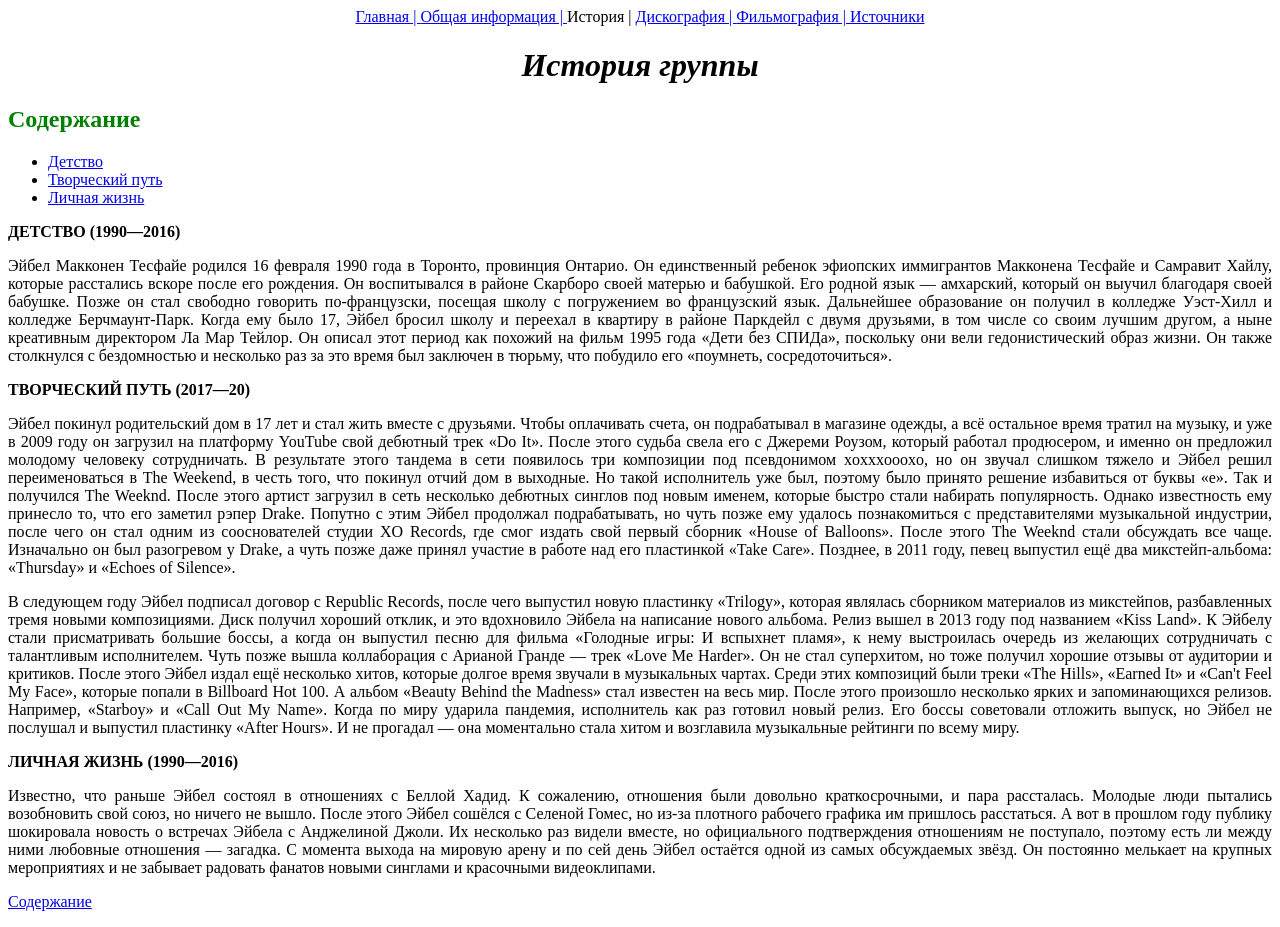
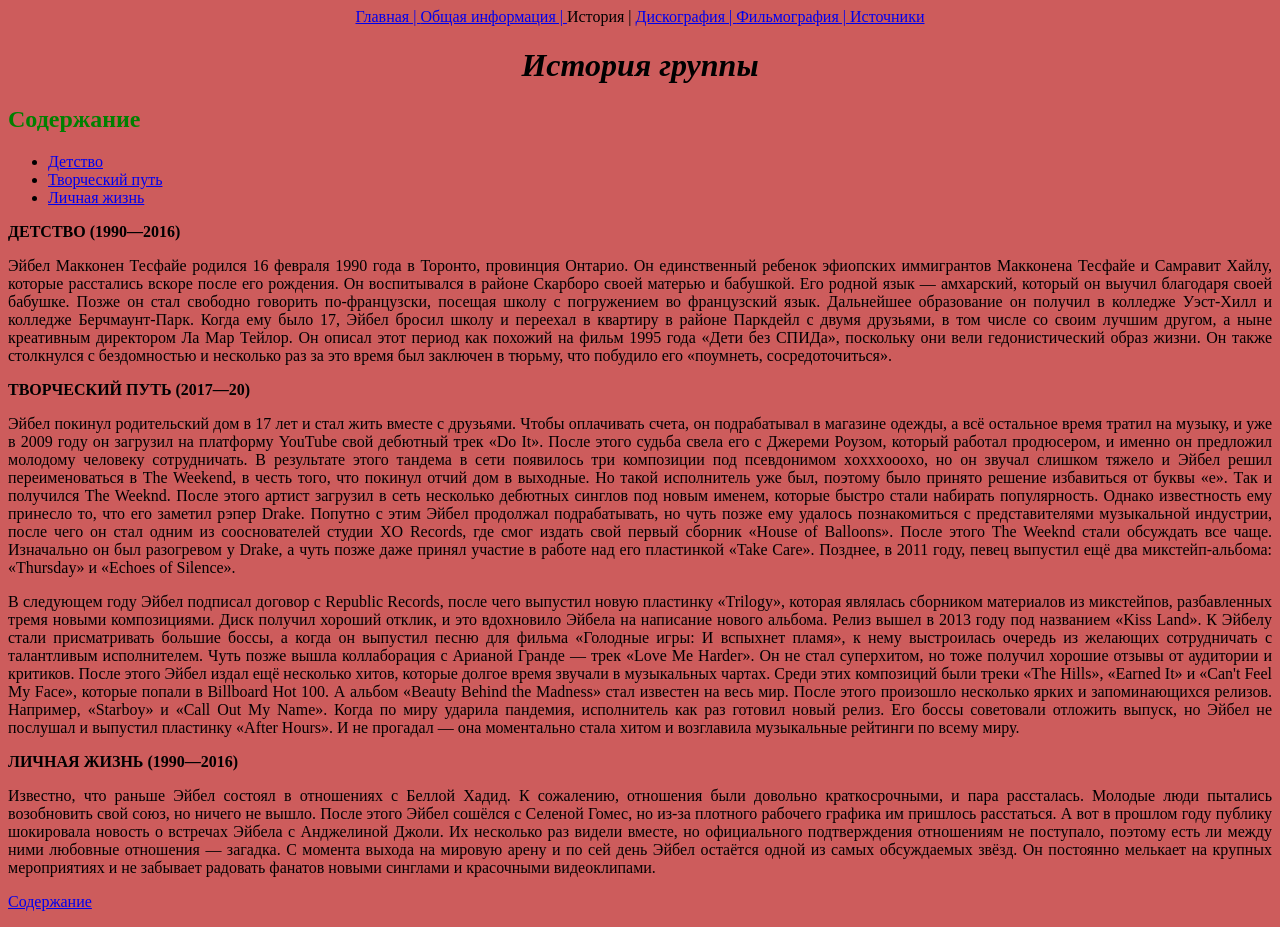
Before and after one commit to Sofytrosh/theweeknd, a plain HTML site: page history.html in a window 1280 px wide. Drawn offline with Linux system fonts and the light colour scheme.

Commit message:
Update history.html

```diff
--- a/history.html
+++ b/history.html
@@ -1,6 +1,6 @@
 <html>
 <head><title>History</title></head>
-<body>
+<body bgcolor="#CD5C5C">
 <p align=center><a href=index.html>Главная | </a><a href=info.html>Общая информация | </a>История | <a href=disc.html>Дискография | </a><a href=film.html>Фильмография | </a><a href=links.html> Источники </a></p>
 <h1 align=center><em>История группы</em></h1>
 <h2><FONT color=green>Содержание</FONT></h2>
```
